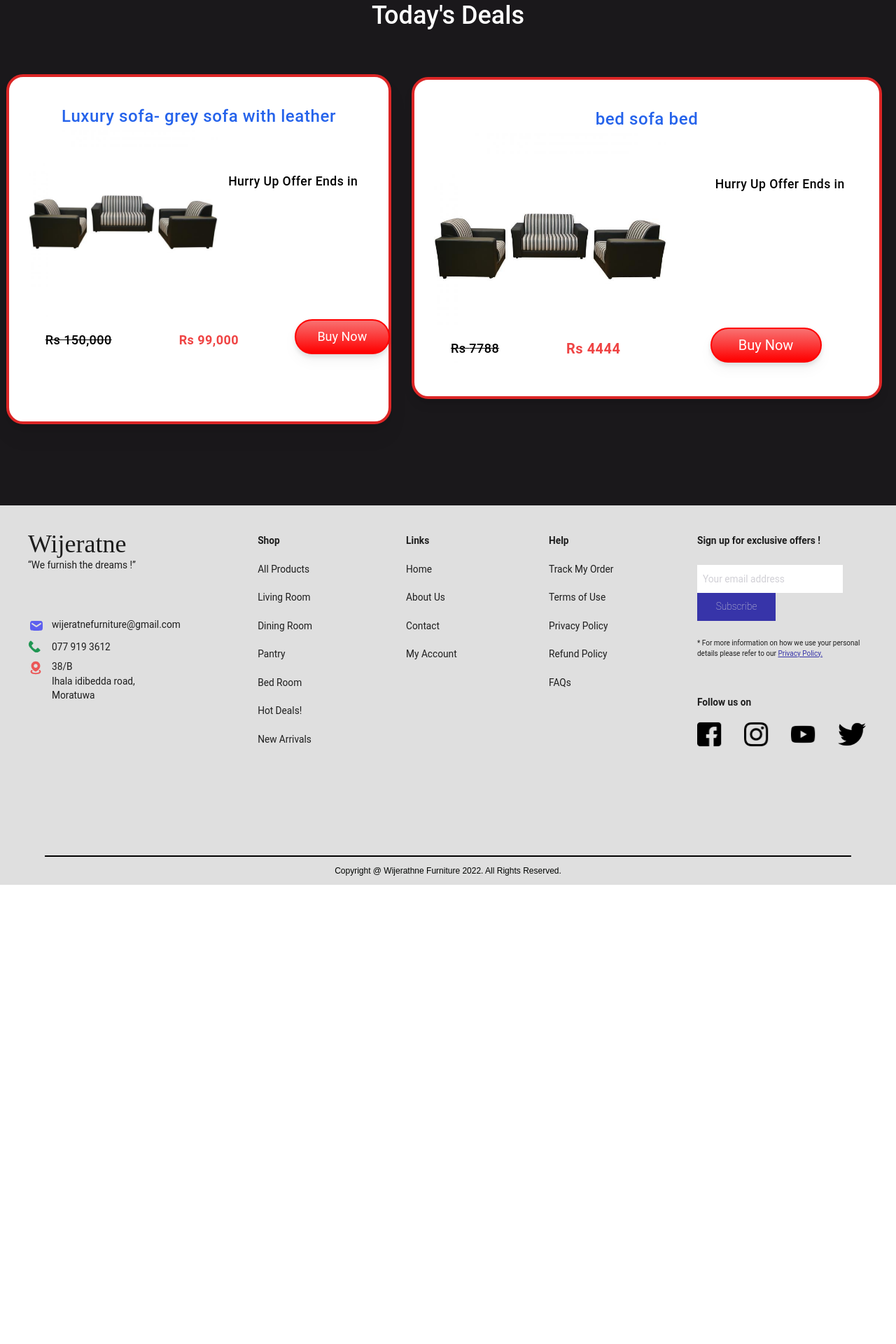
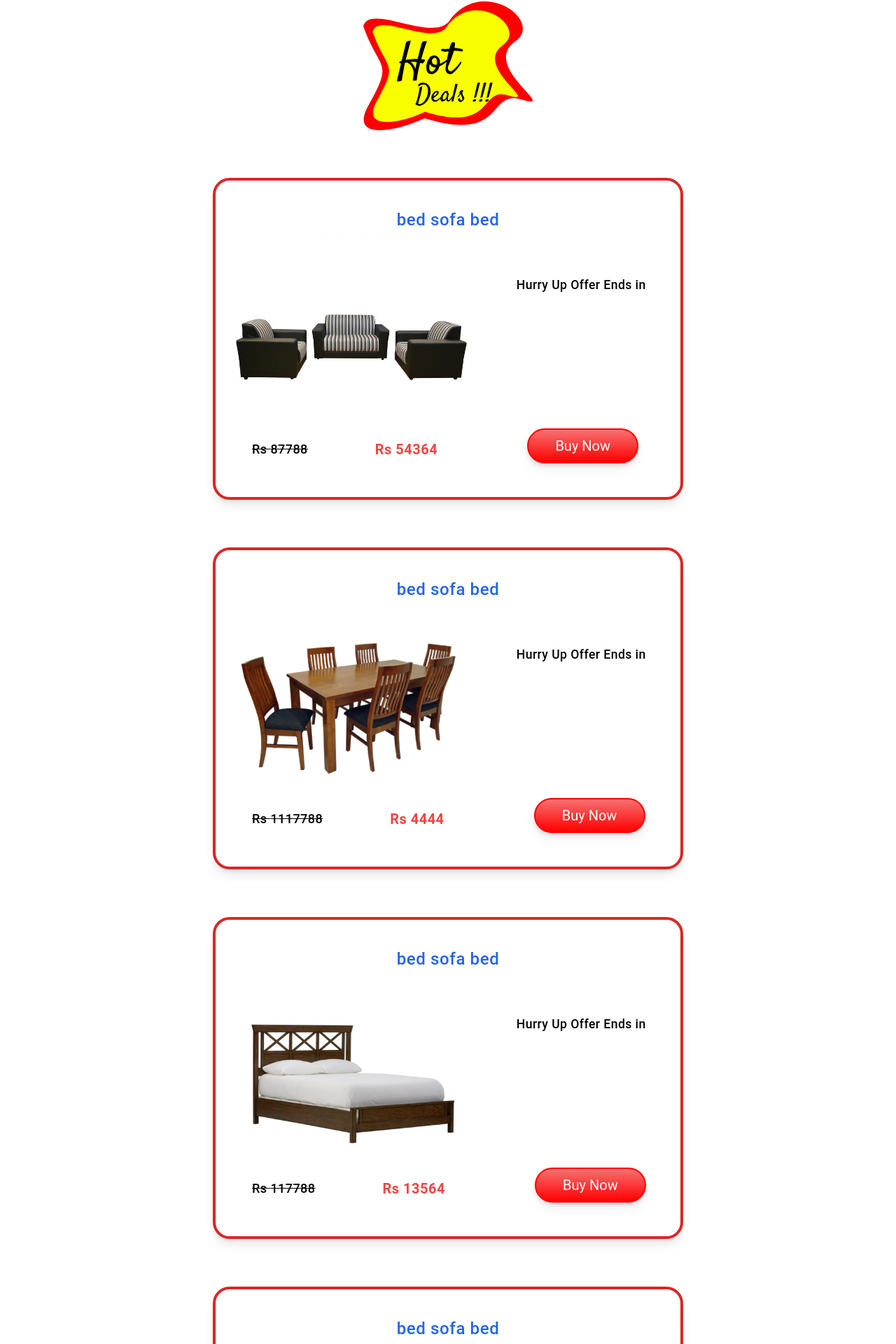
Before and after one commit to AkalankaNayanajith/Wijeratne_Furniture, a React (Create React App) app: page /hotdeals in a window 1280 px wide. Shown: the part 142-2062 px from the top of the page at 70% size. Before the commit the page ends 1406 px from the top, so only its background shows below. Built offline with nearby package versions, Linux system fonts and the light colour scheme; what tw-elements would draw is missing.

Commit message:
Call to components and page edited

```diff
--- a/src/Components/HotDeals.jsx
+++ b/src/Components/HotDeals.jsx
@@ -5,50 +5,46 @@ export default function HotDeals({ ProductName }) {
   // ,{ImageSRC}, {NormalPrice}, {DiscountedPrice}
   return (
     <>
-      <div className="WholeArea w-[100%] h-[800px]  bg-[#1A181B]">
-        <div className="text-white text-4xl font-poppins font-medium text-center mt-20">
-          Today's Deals
+      <div className="WholeArea w-[100%] h-[100%] bg-white">
+        <div className="flex justify-center items-center mt-20">
+          <img src="../Images/deals.svg" alt="" />
         </div>
 
-        <div className=" twoDealSections  w-[100%] h-[600px] flex justify-between">
-          <div className=" OneComponent w-[43%] h-[500px] bg-white border-4 border-red-600 rounded-3xl mt-16  m-auto drop-shadow-xl">
-            <div className="Productname w-[75%] m-auto text-blue-600 text-center font-poppins tracking-wide font-medium text-2xl mt-10">
-              {" "}
-              Luxury sofa- grey sofa with leather {ProductName}{" "}
-            </div>
-
-            <div className="w-[100%] h-[50%] flex">
-              <div className="w-[50%] h-[50%] ml-7 bg-cover">
-                <img src="../Images/Hotdealschairs.jpg" alt="" />
-              </div>
-
-              <div className="text-black font-poppins tracking-wide font-medium text-[1.1rem] w-[45%] my-16 pr-11 text-right items-center ">
-                Hurry Up Offer Ends in
-              </div>
-            </div>
-
-            <div className="prices w-[100%] h-[15%] ml-7 mt-7 flex ">
-              <div className="MarketPrice ml-6 mt-4 font-poppins text-lg tracking-wide font-medium text-black line-through">
-                Rs 150,000
-              </div>
-              <div className="dicountedPrice mt-4 text-lg ml-24 text-red-500 font-poppins tracking-wide font-semibold">
-                Rs 99,000
-              </div>
-
-              <button className="button border-2 text-white text-lg border-[#ff0000] bg-gradient-to-b from-red-400 to-[#ff0000]  rounded-full w-[25%] h-[50px] mt-0 ml-[5rem] drop-shadow-lg shadow-black transition duration-300 ease-in-out hover:-translate-y-1 hover:scale-110 ">
-                {" "}
-                Buy Now
-              </button>
-            </div>
-          </div>
-
-          <HotDealsProdCard //component called, but not showing in the browser
+        <div className=" ComponentSection  w-[100%] h-full flex flex-wrap  justify-center">
+          <HotDealsProdCard
             ProductName={"bed sofa bed"}
             ImageSRC={"../Images/Hotdealschairs.jpg"}
-            NormalPrice={"7788"}
+            NormalPrice={"87788"}
+            DiscountedPrice={"54364"}
+          />
+          <HotDealsProdCard
+            ProductName={"bed sofa bed"}
+            ImageSRC={"../Images/prod5.png"}
+            NormalPrice={"1117788"}
+            DiscountedPrice={"4444"}
+          />
+          <HotDealsProdCard
+            ProductName={"bed sofa bed"}
+            ImageSRC={"../Images/prod4.jpg"}
+            NormalPrice={"117788"}
+            DiscountedPrice={"13564"}
+          />
+          <HotDealsProdCard
+            ProductName={"bed sofa bed"}
+            ImageSRC={"../Images/5.png"}
+            NormalPrice={"74788"}
+            DiscountedPrice={"4444"}
+          />
+
+          <HotDealsProdCard
+            ProductName={"bed sofa bed"}
+            ImageSRC={"../Images/prod5.png"}
+            NormalPrice={"1117788"}
             DiscountedPrice={"4444"}
           />
         </div>
+
+        <div className="pagination w-full h-52"></div>
       </div>
     </>
   );
```
